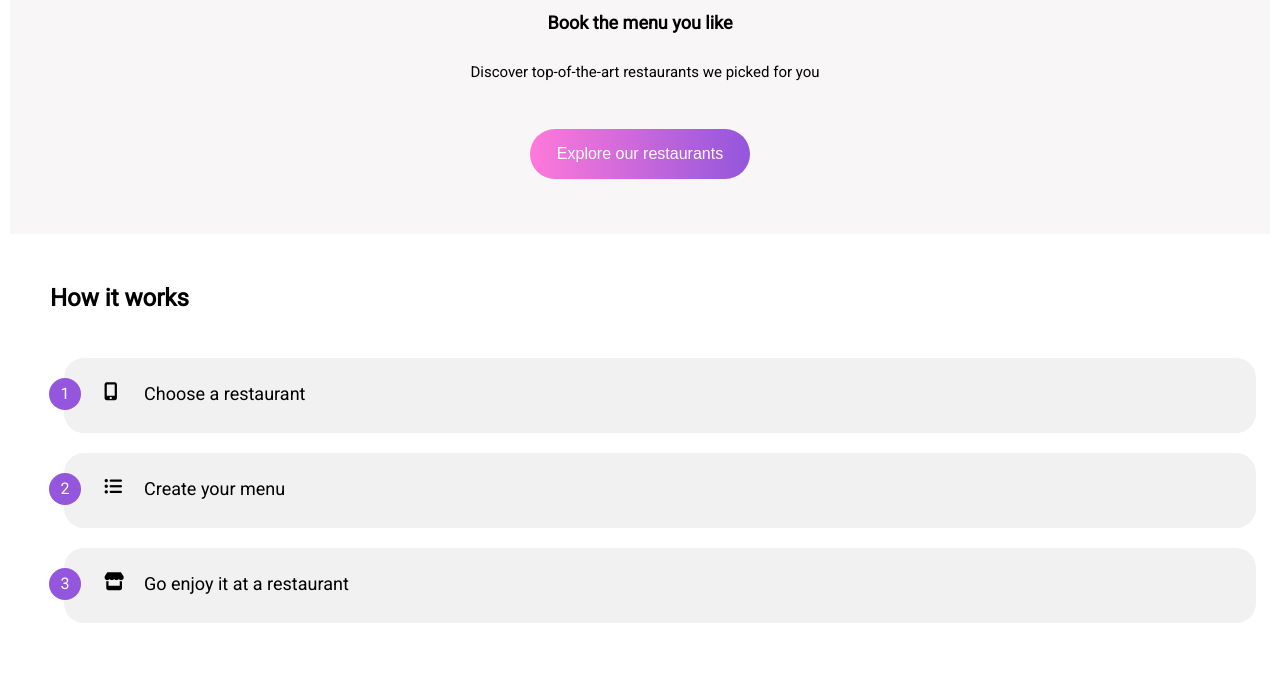
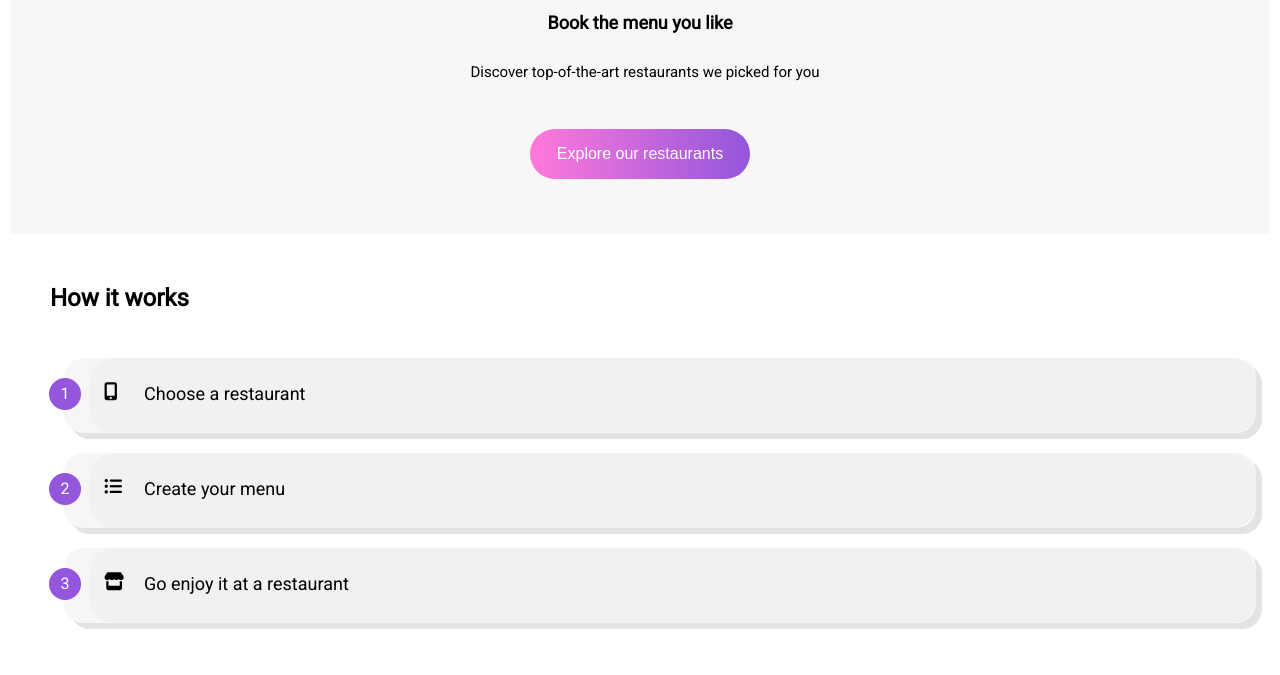
Before and after one commit to andreeache/Project-3, a website: page index.html in a window 1280 px wide. Shown: the part 125-800 px from the top of the page. Drawn offline with Linux system fonts and the light colour scheme; a web font is replaced by a local one.

Commit message:
some changes

```diff
--- a/sass/layout/_footer.scss
+++ b/sass/layout/_footer.scss
@@ -1,5 +1,5 @@
 .footer{
-    background: rgb(41, 40, 40);
+    background: rgb(56, 56, 56);
     width: auto;
     color: white;
     display: flex;
--- a/sass/layout/_presentation.scss
+++ b/sass/layout/_presentation.scss
@@ -25,6 +25,7 @@
         padding-bottom: 20px;
         font-size: 18px;
         padding-left: 15px;
+
     }
     &__icon{
         flex-basis: 30px;
@@ -47,8 +48,9 @@ ol {
   li {
     counter-increment: mycounter;
     margin: 0.25rem;
-    background-color: #f1f1f1;
+    background-color: rgb(246, 246, 246);
     border-radius: 20px;
+    box-shadow: 6px 6px #e4e2e2;
   }
   li::before {
     content: counter(mycounter);
@@ -63,4 +65,5 @@ ol {
     float: left;
     margin-top: 20px;
     margin-left: -15px;
+
   }
```
Also changed, not shown: css/style.css, 1 other file.
